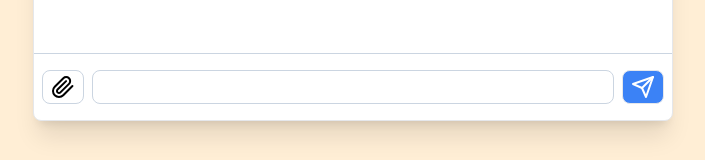
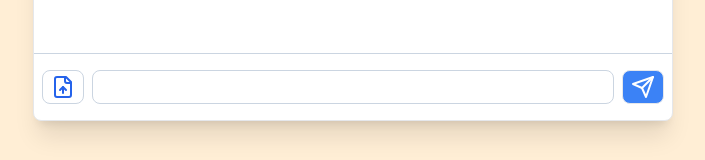
Before and after one commit to eltatata/Nextjs-HuggingFace-Chat, a Next.js app: page /pdf in a window 1280 px wide. Shown: the part 631-791 px from the top of the page, without its empty margins (287-992 px from the left). Built offline with nearby package versions, Linux system fonts and the light colour scheme.

Commit message:
file status

```diff
--- a/src/components/forms/pdf-form.tsx
+++ b/src/components/forms/pdf-form.tsx
@@ -1,4 +1,6 @@
-import { Paperclip } from "lucide-react";
+import { useState } from "react";
+
+import { FileCheck, FileUp } from "lucide-react";
 
 import Form from "../ui/form";
 import Button from "../ui/button";
@@ -11,6 +13,8 @@ interface FormProps {
 }
 
 export default function PdfForm({ handleFormSubmit, setMessage, loading, input }: FormProps) {
+  const [isUploaded, setIsUploaded] = useState(false);
+
   const handleFileChange = async (event: React.ChangeEvent<HTMLInputElement>) => {
     if (!event.target.files) return;
 
@@ -18,10 +22,14 @@ export default function PdfForm({ handleFormSubmit, setMessage, loading, input }
       const formData = new FormData();
       formData.set("file", event.target.files[0]);
 
-      await fetch("/api/pdf/upload", {
+      const res = await fetch("/api/pdf/upload", {
         method: "POST",
         body: formData,
       });
+
+      if (res.ok) {
+        setIsUploaded(true);
+      }
     } catch (error) {
       console.log(error);
     }
@@ -30,7 +38,11 @@ export default function PdfForm({ handleFormSubmit, setMessage, loading, input }
   return (
     <Form handleFormSubmit={handleFormSubmit}>
       <label htmlFor="file" className="py-1 px-2 font-medium border border-slate-300 focus:outline-none focus:border-slate-500 rounded-lg">
-        <Paperclip />
+        {isUploaded ?
+          <FileCheck className="text-green-600" />
+          :
+          <FileUp className="text-blue-600" />
+        }
       </label>
       <input
         type="file"
@@ -49,7 +61,7 @@ export default function PdfForm({ handleFormSubmit, setMessage, loading, input }
       />
       <Button
         loading={loading}
-        disabled={loading}
+        disabled={loading || !isUploaded}
       />
     </Form>
   )
```
